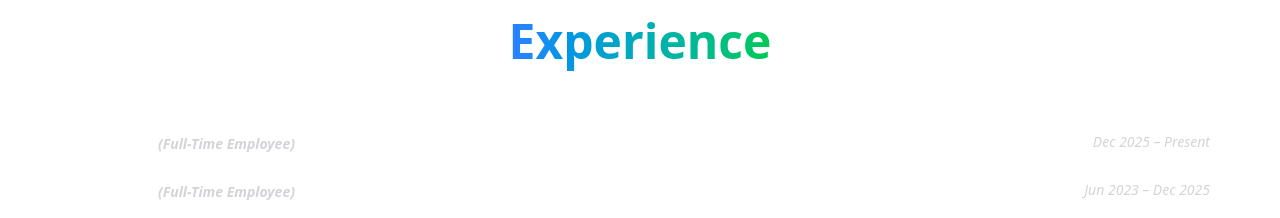
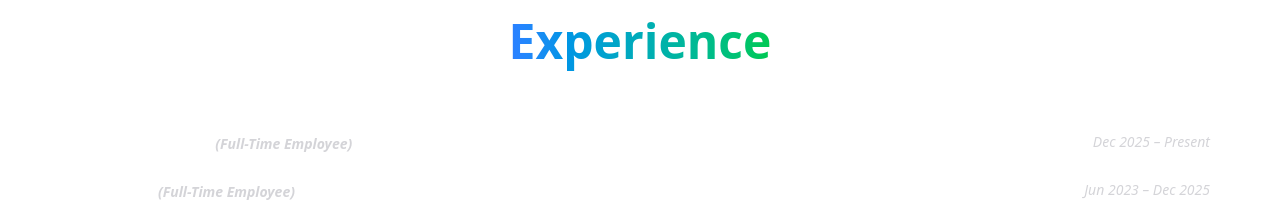
Before and after one commit to artgoblin/Satabda, a Next.js app: page / in a window 1280 px wide. Shown: the part 3820-4038 px from the top of the page. Built offline with nearby package versions, Linux system fonts and the light colour scheme; no server answers.

Commit message:
Change AccordionItem from IBS Software to Cloudium Software

```diff
--- a/src/app/components/Experience.jsx
+++ b/src/app/components/Experience.jsx
@@ -33,7 +33,7 @@ const Experience = () => {
         }}
       >
        {/* Cloudium Software */}
-        <AccordionItem value="ibs-software" className="py-2">
+        <AccordionItem value="cloudium-software" className="py-2">
           <AccordionTrigger className="w-full py-0.5 text-left text-zinc-950 dark:text-zinc-50">
             <div className="flex items-center">
               <ChevronRight
@@ -47,7 +47,7 @@ const Experience = () => {
                     isDarkMode ? "text-white" : "text-black"
                   }`}
                 >
-                  IBS Software
+                 Cloudium Software
                   <em
                     className={`text-sm ${
                       isDarkMode ? "text-zinc-300" : "text-zinc-800"
```
